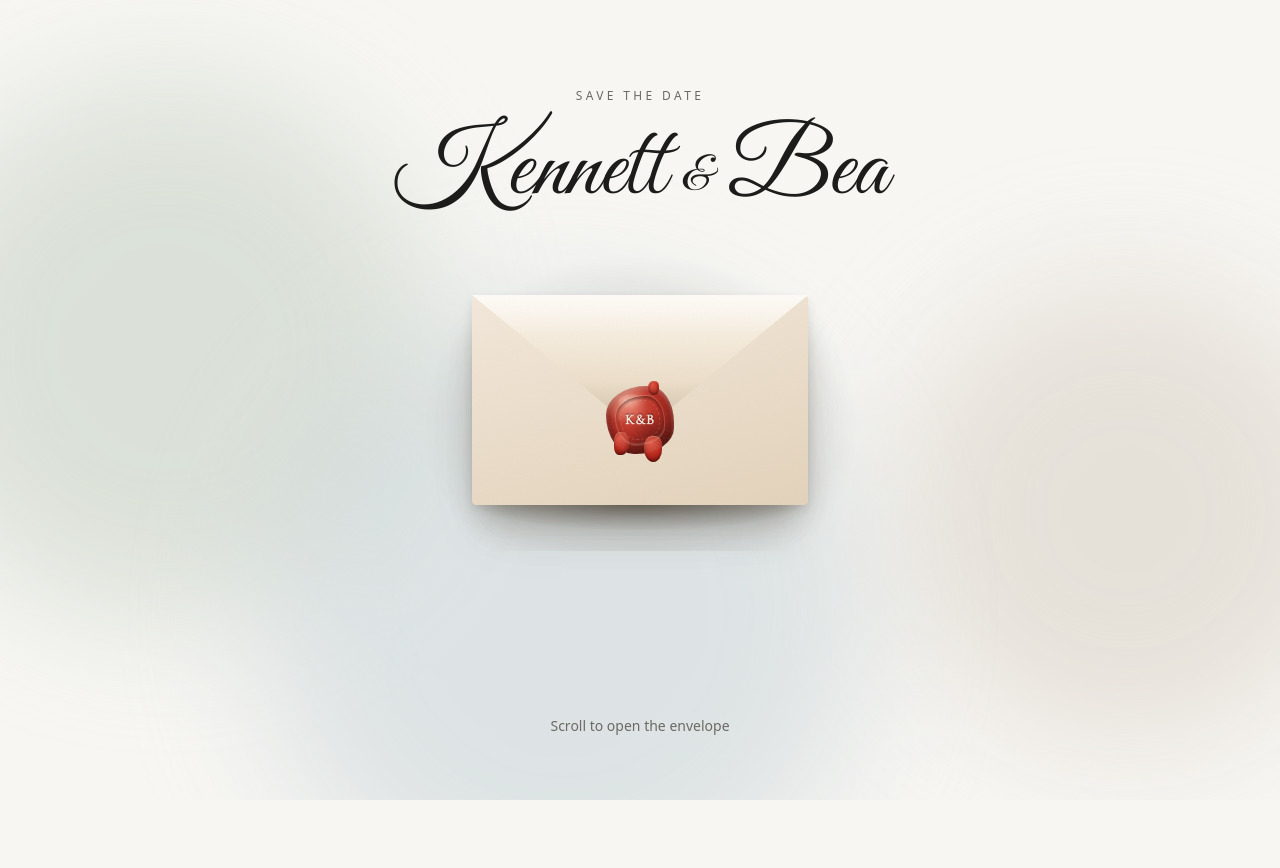
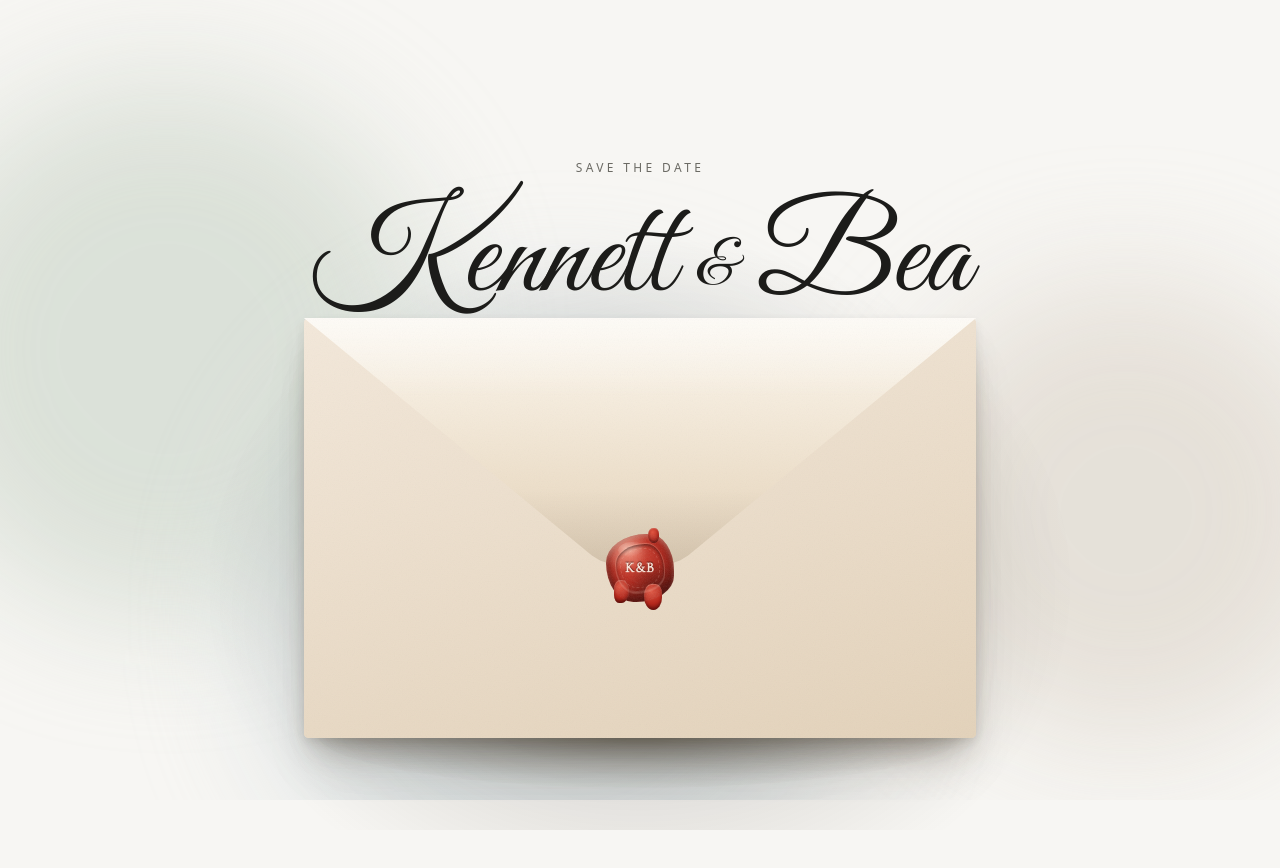
Before and after one commit to jigolaurito93/nuptial-suite, a Next.js app: page / in a window 1280 px wide. Shown: the top 868 px of the page. Built offline with nearby package versions, Linux system fonts and the light colour scheme.

Commit message:
enlarged the envelope size and title

```diff
--- a/src/app/globals.css
+++ b/src/app/globals.css
@@ -219,7 +219,7 @@ body {
    viewport, which is where the enlarged card needs to land. */
 .envelope-copy {
   position: absolute;
-  top: clamp(2.5rem, 11vh, 6.5rem);
+  top: clamp(4rem, 16vh, 8.5rem);
   right: 1.5rem;
   left: 1.5rem;
   text-align: center;
@@ -240,6 +240,17 @@ body {
   overflow: visible;
   perspective: 1400px;
   perspective-origin: 50% 44%;
+}
+
+@media (min-width: 64rem) {
+  .envelope-copy {
+    top: clamp(6rem, 20vh, 11rem);
+  }
+
+  .envelope-stage {
+    top: 16vh;
+    width: min(42rem, 70vw);
+  }
 }
 
 .envelope-shadow-halo {
--- a/src/components/invitation/EnvelopeHero.tsx
+++ b/src/components/invitation/EnvelopeHero.tsx
@@ -277,7 +277,7 @@ export function EnvelopeHero({ onOpenedChange }: EnvelopeHeroProps) {
 
       const slotWidth = stageWidth * CARD_WIDTH_RATIO;
       const room = Math.min(window.innerWidth * 0.9, CARD_MAX_WIDTH);
-      restScale.set(clamp(slotWidth / room, 0.38, 0.88));
+      restScale.set(clamp(slotWidth / room, 0.38, 1));
       slotHeight.set(node.offsetHeight * CARD_HEIGHT_RATIO);
     }
 
@@ -324,7 +324,7 @@ export function EnvelopeHero({ onOpenedChange }: EnvelopeHeroProps) {
             {invitation.saveTheDateEyebrow}
           </motion.p>
           <motion.h1
-            className="font-script mt-3 text-6xl leading-[1.15] text-foreground sm:text-7xl md:text-8xl"
+            className="font-script mt-3 text-7xl leading-[1.15] text-foreground sm:text-8xl md:text-9xl"
             initial={reduceMotion ? false : { opacity: 0, y: 14 }}
             animate={{ opacity: 1, y: 0 }}
             transition={{ duration: 0.7, delay: 0.05 }}
```
